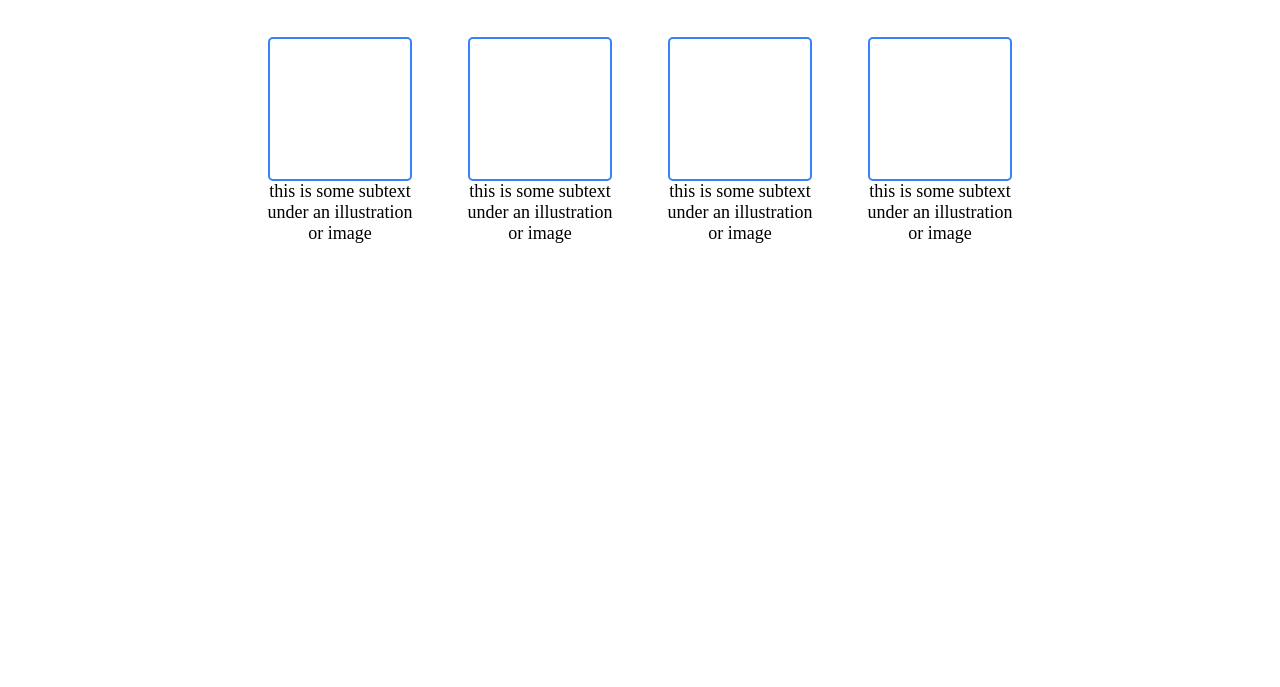
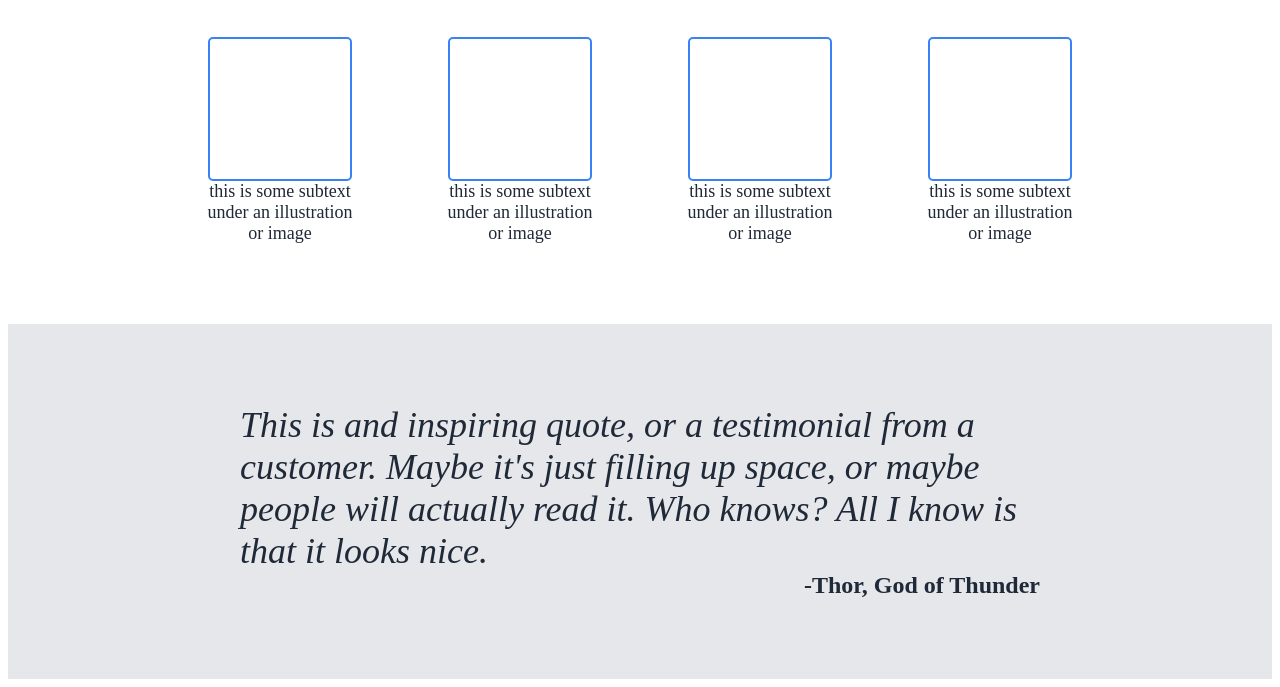
Before and after one commit to khantuevao/landing-page, a plain HTML site: page index.html in a window 1280 px wide. Shown: the part 570-1257 px from the top of the page. Before the commit the page ends 894 px from the top, so only its background shows below. Drawn offline with Linux system fonts and the light colour scheme.

Commit message:
Create and fill section-three for html and css

```diff
--- a/index.html
+++ b/index.html
@@ -43,5 +43,11 @@
                 </div>
             </div>
         </div>
+        <div class="section-three">
+            <div class="container">
+                <div class="quote">This is and inspiring quote, or a testimonial from a customer. Maybe it's just filling up space, or maybe people will actually read it. Who knows? All I know is that it looks nice.</div>
+                <div class="signature">-Thor, God of Thunder</div>
+            </div>
+        </div>
     </body>
 </html>
--- a/style.css
+++ b/style.css
@@ -86,13 +86,14 @@ button {
 
 .cards {
     display: flex;
-    gap: 40px;
+    gap: 80px;
     flex-wrap: wrap;
 }
 
 .card {
     width: 160px;
     font-size: 18px;
+    color: #1f2937;
     display: flex;
     flex-direction: column;
     align-items: center;
@@ -106,3 +107,29 @@ button {
     border: 2px solid #3882f6;
     border-radius: 5px;
 }
+
+.section-three {
+    background-color: #e5e7eb;
+    padding: 80px 100px;
+    display: flex;
+    flex-direction: column;
+    align-items: center;
+}
+
+.container {
+    max-width: 800px;
+}
+
+.quote {
+    color: #1f2937;
+    font-style: italic;
+    font-size: 36px;
+    font-weight: 100;
+}
+
+.signature {
+    color: #1f2937;
+    font-weight: 900;
+    font-size: 24px;
+    text-align: right;
+}
```
